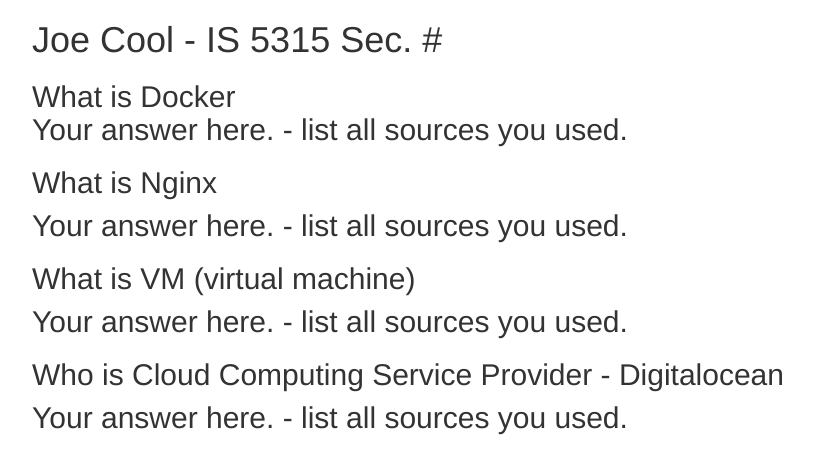
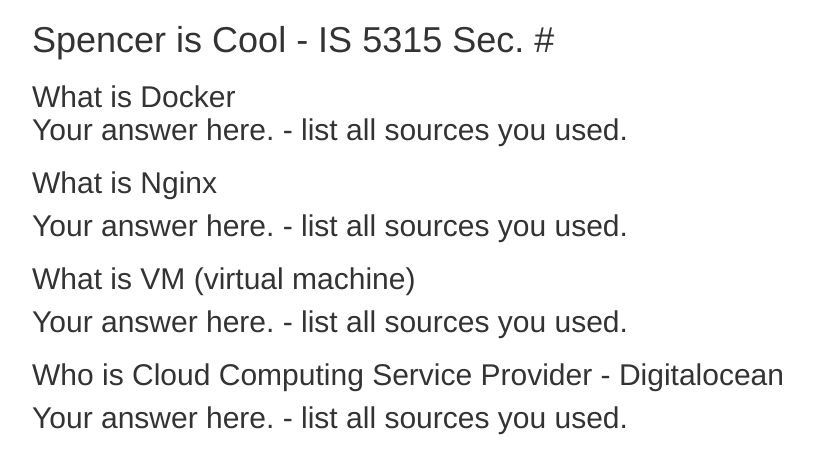
Before and after one commit to woodscostons/5315, a plain HTML site: page index.html in a window 1280 px wide. Shown: the whole page, without its empty margins (38-851 px from the left). Drawn offline with nearby package versions, Linux system fonts and the light colour scheme.

Commit message:
hw files

```diff
--- a/index.html
+++ b/index.html
@@ -5,7 +5,7 @@
   </head>
   <body>
     <div class="container">
-      <h1>Joe Cool - IS 5315 Sec. #</h1>
+      <h1>Spencer is Cool - IS 5315 Sec. #</h1>
       <h2>What is Docker<Docker is a tool designed to make it easier to create, deploy, and run applications by using containers./h2>
 
       <p>Your answer here. - list all sources you used.</p>
```
